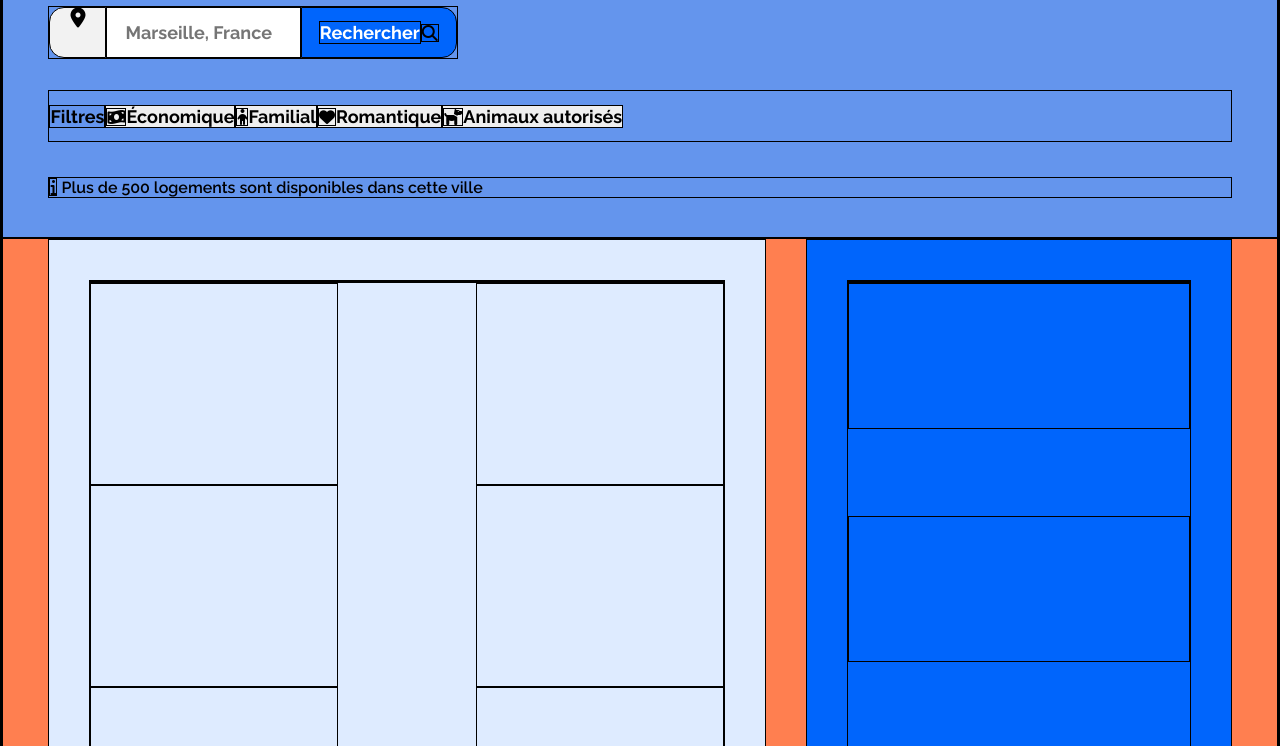
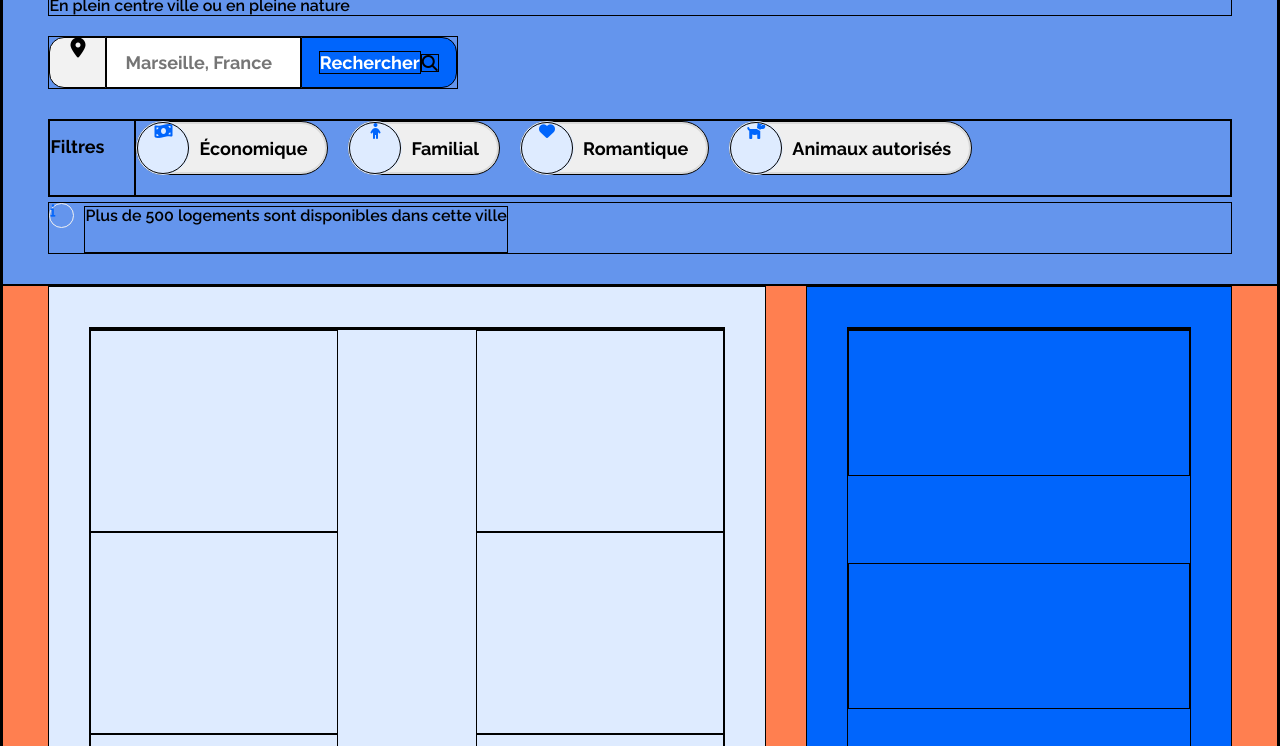
Before and after one commit to AEMuto/AntoineMarseaud_2_02062021, a plain HTML site: page index.html in a window 1280 px wide. Shown: the part 194-940 px from the top of the page. Drawn offline with Linux system fonts and the light colour scheme.

Commit message:
Finition <header>

```diff
--- a/index.html
+++ b/index.html
@@ -39,17 +39,19 @@
     </div>
     <!-- Filtres -->
     <div class="filter">
-      <h3     class="filter__title">Filtres</h3>
-      <button class="filter__button"><i class="fas fa-money-bill-wave"></i>Économique</button>
-      <button class="filter__button"><i class="fas fa-child"></i>Familial</button>
-      <button class="filter__button"><i class="fas fa-heart"></i>Romantique</button>
-      <button class="filter__button"><i class="fas fa-dog"></i>Animaux autorisés</button>
+      <h3 class="filter__title">Filtres</h3>
+      <div class="filter__wrapper">
+        <button class="button button--filter"><i class="fas fas--button fa-money-bill-wave"></i>Économique</button>
+        <button class="button button--filter"><i class="fas fas--button fa-child"></i>Familial</button>
+        <button class="button button--filter"><i class="fas fas--button fa-heart"></i>Romantique</button>
+        <button class="button button--filter"><i class="fas fas--button fa-dog"></i>Animaux autorisés</button>
+      </div>
     </div>
-    <!-- Hebergements -->
-    <p class="info">
-      <i class="info__icon fas fa-info"></i>
-      Plus de 500 logements sont disponibles dans cette ville
-    </p>
+    <!-- Informations -->
+    <div class="header__info">
+      <i class="fas fas--info fa-info"></i>
+      <p class="header__info-text">Plus de 500 logements sont disponibles dans cette ville</p>
+    </div>
   </header>
 
   <!-- Hebergements -->
--- a/resources/css/styles.css
+++ b/resources/css/styles.css
@@ -27,7 +27,7 @@
   --color-primary: #0065FC;
   --color-secondary: #DEEBFF;
   --color-background: #F2F2F2;
-  --color-border: #E3E3E3;
+  --color-border: #d9d9d9;
   color: #000000;
   background-color: #FFFFFF;
 }
@@ -84,6 +84,7 @@ h3, button, input, label span {
 .header {
   min-height: 310px;
   background-color: cornflowerblue;
+  padding-top: 30px;
 }
 
 .header__title {
@@ -95,9 +96,8 @@ h3, button, input, label span {
 }
 
 .searchbar {
-  height: 51px;
+  min-height: 51px;
   display: flex;
-  margin-bottom: 31px;
   width: var(--searchbar-width);
 }
 
@@ -133,13 +133,67 @@ h3, button, input, label span {
 }
 
 .filter {
-  height: 50px;
-  margin-bottom: 35px;
+  margin: 30px 0 5px 0;
   display: flex;
-  align-items: center;
+}
+
+.filter__title {
+  padding: 15px 30px 0 0;
+}
+
+.filter__wrapper {
+  width: 100%;
+  display: flex;
   flex-wrap: wrap;
 }
 
+.button--filter {
+  margin: 0 20px 20px 0;
+  padding-right: 20px;
+  border-radius: 30px;
+  display: flex;
+  align-items: center;
+  box-shadow: inset 0 0 0 2px var(--color-border);
+}
+
+.fas--button {
+  width: 50px;
+  height: 50px;
+  margin-right: 10px;
+  display: flex;
+  align-items: center;
+  justify-content: center;
+  color: var(--color-primary);
+  background-color: var(--color-secondary);
+  box-shadow: 0 0 0 1px var(--color-secondary);
+  border-radius: 50%;
+}
+
+.header__info {
+  min-height: 50px;
+  margin: 0 0 30px 0;
+  display: flex;
+}
+
+.fas--info {
+  height: 23px;
+  min-width: 23px;
+  margin: 0 10px 0 0;
+  display: inline-flex;
+  align-items: center;
+  justify-content: center;
+  border-radius: 50%;
+  color: var(--color-primary);
+  border: 1px solid var(--color-background);
+  font-size: 0.825em;
+}
+
+.header__info-text {
+  display: flex;
+  flex-direction: column;
+  line-height: 1.125em;
+  margin: 3px 0 0 0;
+}
 
 /* 3. Section Hébergement --------------------------------------------------- */
 .lodging {
@@ -252,6 +306,20 @@ h3, button, input, label span {
   /* Header Rules */
   .searchbar {
     width: min(var(--searchbar-width), 100%);
+    position: relative;
+  }
+
+  .searchbar__item--input {
+    border-radius: 0 30px 30px 0;
+  }
+
+  .searchbar__item--label {
+    padding: 0 17px;
+    border-radius: 15px;
+    background-color: var(--color-primary);
+    position: absolute;
+    right: 0;
+    height: 100%;
   }
 
   .searchbar__item--label-text {
@@ -261,6 +329,14 @@ h3, button, input, label span {
   .searchbar__item--label-search-icon {
     display: inline;
     color: #FFFFFF;
+  }
+
+  .filter {
+    flex-direction: column;
+  }
+
+  .filter__title {
+    margin: 0 0 20px 0;
   }
 
   /* Lodging Rules */
```
